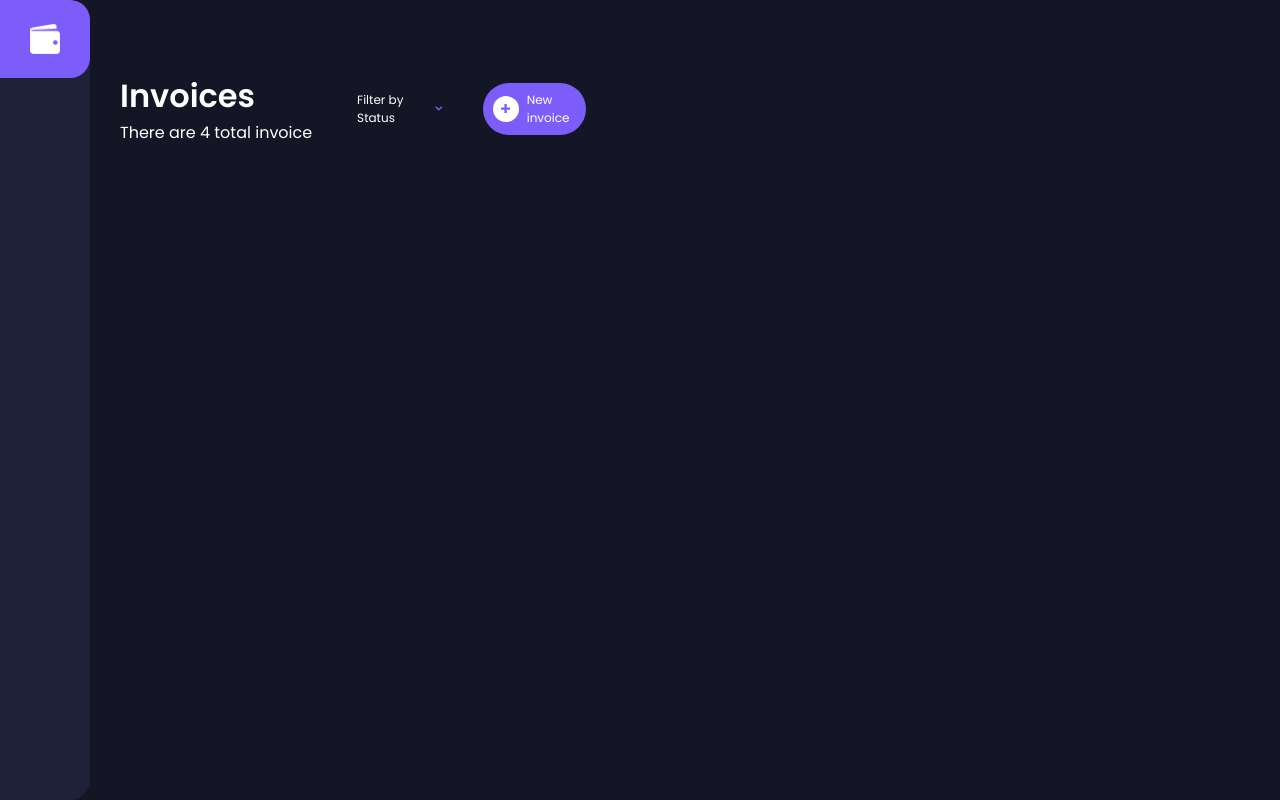
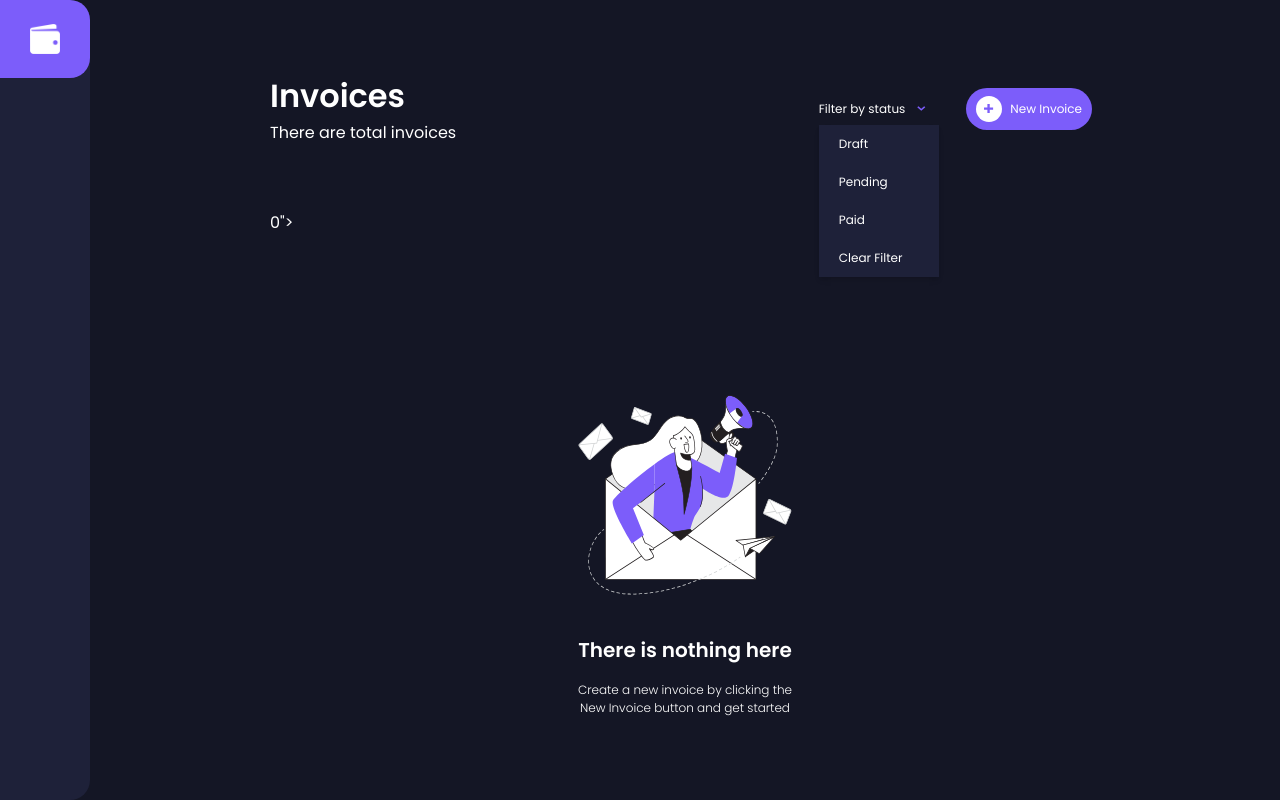
Before and after one commit to Yan-pi/VueIncome, a Vue app: page / in a window 1280 px wide. Built offline with nearby package versions, Linux system fonts and the light colour scheme.

Commit message:
Refactor and Style: alterações no html e scss do HomeView

```diff
--- a/src/views/HomeView.vue
+++ b/src/views/HomeView.vue
@@ -11,37 +11,45 @@ export default {
 </script>
 
 <template>
-  <main>
   <div class="home container">
+    <!-- Header -->
     <div class="header flex">
       <div class="left flex flex-column">
         <h1>Invoices</h1>
-          <span>There are 4 total invoice</span>
+        <span>There are total invoices</span>
       </div>
       <div class="right flex">
-          <div @click="toggleFilterMenu" class="filter flex" ref="filter">
-            <span>Filter by Status</span>
-            <img src="@/assets/icon-arrow-down.svg" />
-            <ul v-show="filterMenu" class="filter-menu">
+        <div class="filter flex">
+          <span>Filter by status </span>
+          <img src="@/assets/icon-arrow-down.svg" alt="" />
+          <ul  class="filter-menu">
             <li>Draft</li>
             <li>Pending</li>
             <li>Paid</li>
-              <li>Clear filter</li>
+            <li>Clear Filter</li>
           </ul>
         </div>
-          <div @click="newInvoice" class="button flex">
+        <div class="button flex">
           <div class="inner-button flex">
-              <img src="@/assets/icon-plus.svg" />
+            <img src="@/assets/icon-plus.svg" alt="" />
           </div>
-            <span>New invoice</span>
+          <span>New Invoice</span>
         </div>
       </div>
     </div>
+    <!-- Invoices -->
+    <div> 0">
     </div>
-  </main>
+    <div class="empty flex flex-column">
+      <img src="@/assets/illustration-empty.svg" alt="" />
+      <h3>There is nothing here</h3>
+      <p>Create a new invoice by clicking the New Invoice button and get started</p>
+    </div>
+  </div>
 </template>
 
 <style lang="scss" scoped>
+
 .home {
   color: #fff;
 
@@ -89,6 +97,7 @@ export default {
             cursor: pointer;
             font-size: 12px;
             padding: 10px 20px;
+            border-radius: 5px;
 
             &:hover {
               color: #1e2139;
```
Lines whose indentation alone changed are shown as unchanged.
